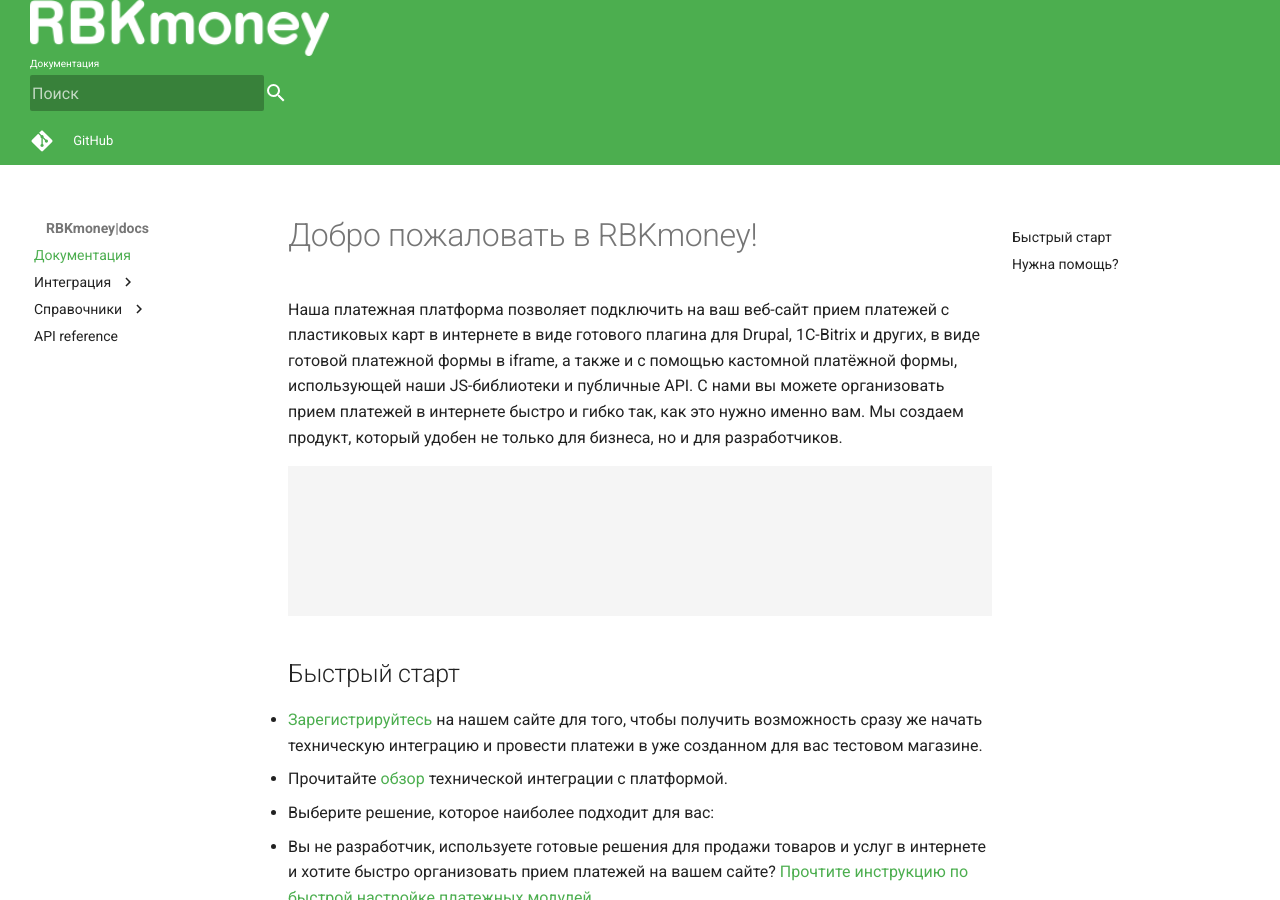
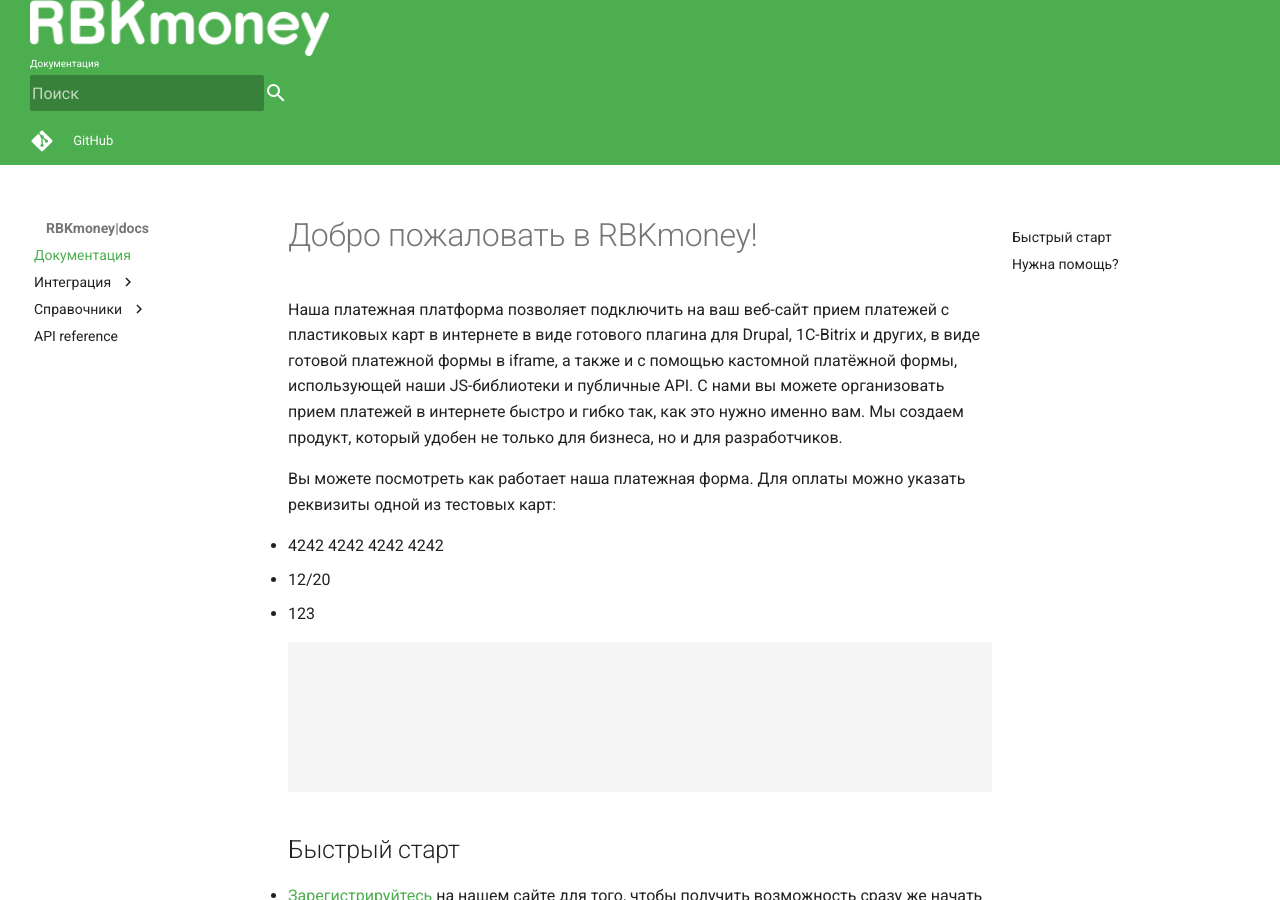
Before and after one commit to rbkmoney/docs, an MkDocs documentation site: the page built from content/index.md, in a window 1280 px wide and 900 px high. Built offline with MkDocs 1.6.1 and Material for MkDocs 9.7.7, drawn with Linux system fonts in a browser that asks for light colours; old or Windows-style settings are respelled for this version of MkDocs.

Commit message:
FE-178: add description for live demo

```diff
--- a/content/index.md
+++ b/content/index.md
@@ -2,6 +2,12 @@
 
 Наша платежная платформа позволяет подключить на ваш веб-сайт прием платежей с пластиковых карт в интернете в виде готового плагина для Drupal, 1C-Bitrix и других, в виде готовой платежной формы в iframe, а также и с помощью кастомной платёжной формы, использующей наши JS-библиотеки и публичные API.
 С нами вы можете организовать прием платежей в интернете быстро и гибко так, как это нужно именно вам. Мы создаем продукт, который удобен не только для бизнеса, но и для разработчиков.
+
+Вы можете посмотреть как работает наша платежная форма. Для оплаты можно указать реквизиты одной из тестовых карт:
+
+- 4242 4242 4242 4242
+- 12/20
+- 123
 
 <section id="live-demo"></section>
 
```
